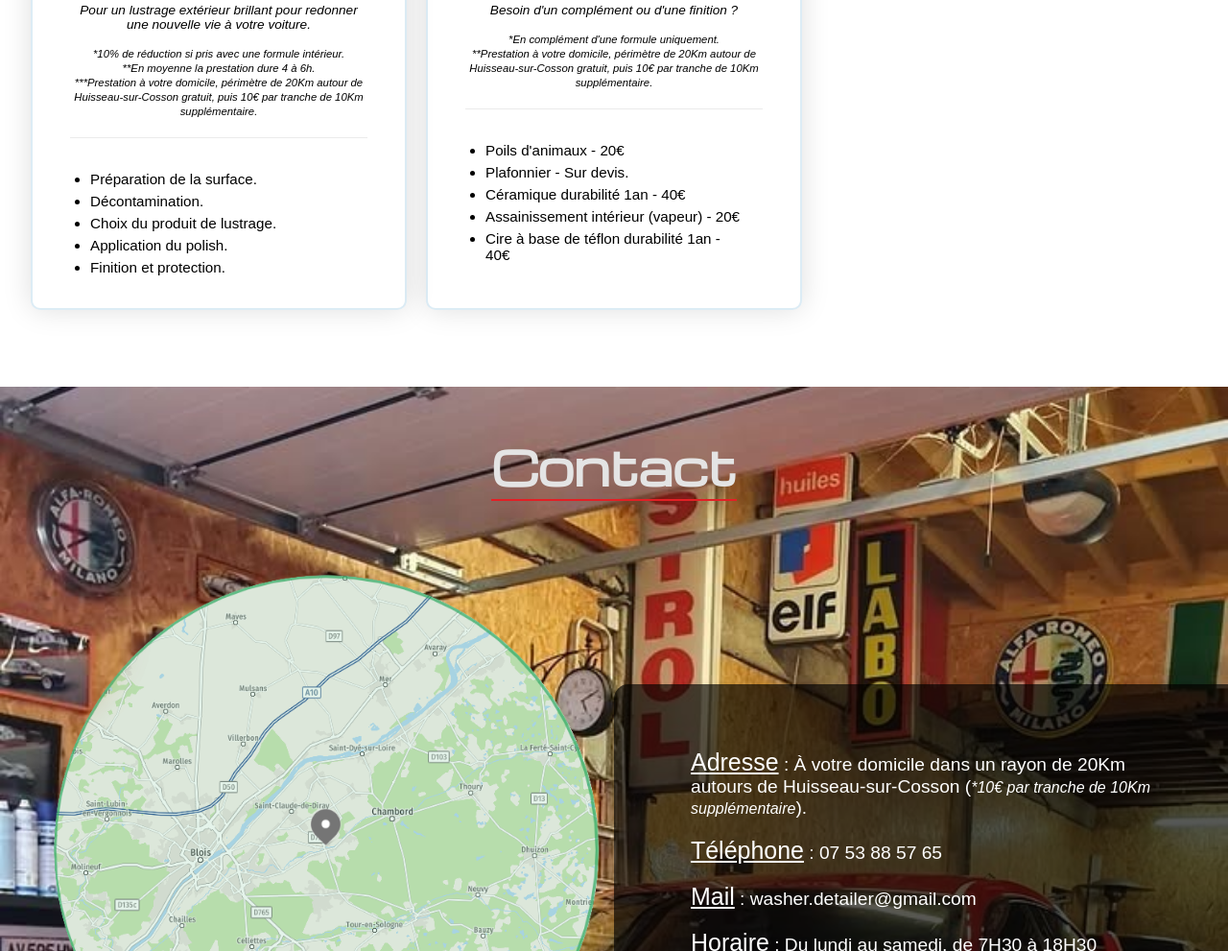
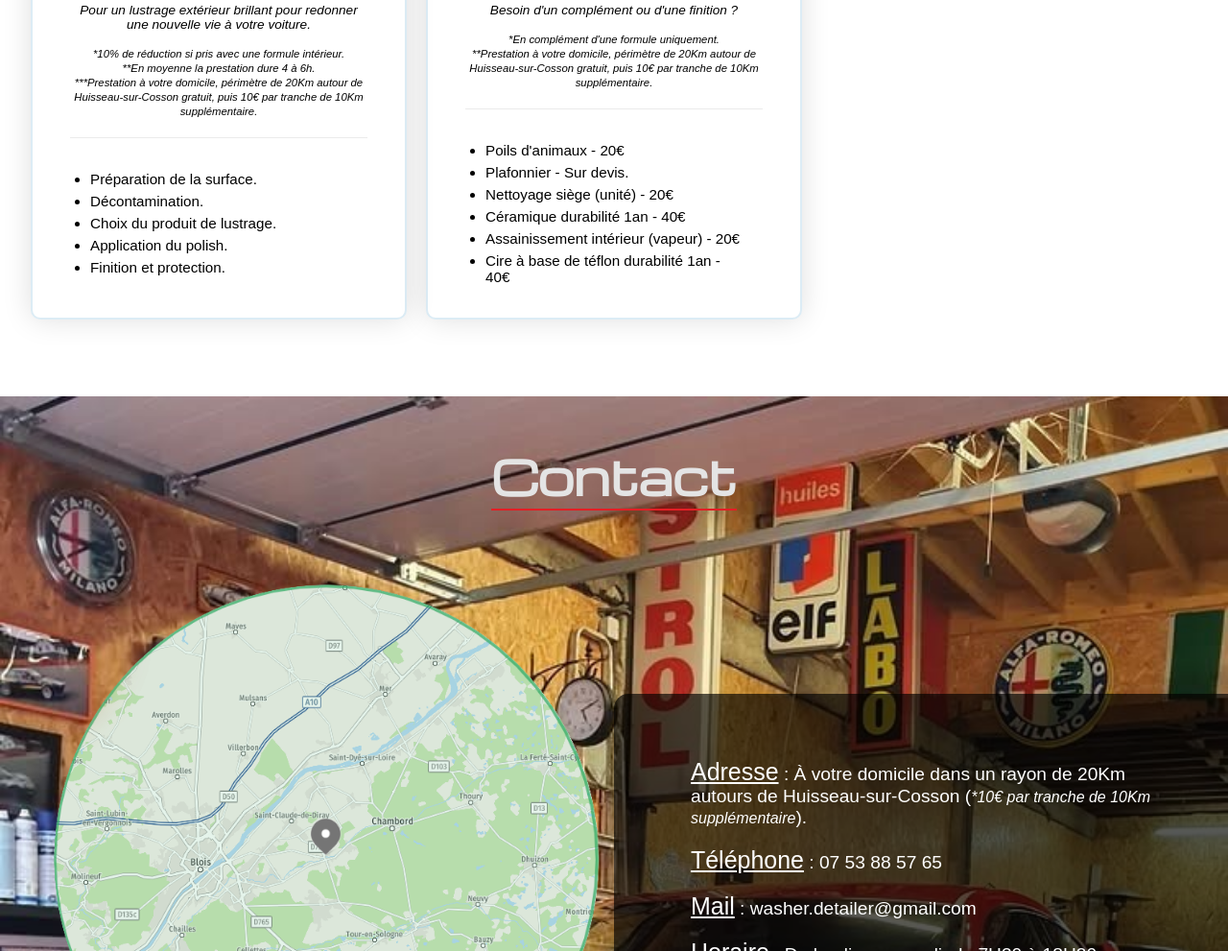
Before and after one commit to washerdetailer/washerdetailer.github.io, a plain HTML site: page index.html in a window 1280 px wide. Shown: the part 4765-5756 px from the top of the page at 96% size. Drawn offline with Linux system fonts and the light colour scheme.

Commit message:
Update index.html

```diff
--- a/index.html
+++ b/index.html
@@ -677,6 +677,7 @@
                          <ul>
                               <li>Poils d'animaux - 20€</li>
                               <li>Plafonnier - Sur devis.</li>
+                              <li>Nettoyage siège (unité) - 20€</li>
                               <li>Céramique durabilité 1an - 40€</li>
                               <li>Assainissement intérieur (vapeur) - 20€</li>
                               <li>Cire à base de téflon durabilité 1an - 40€</li>
```
